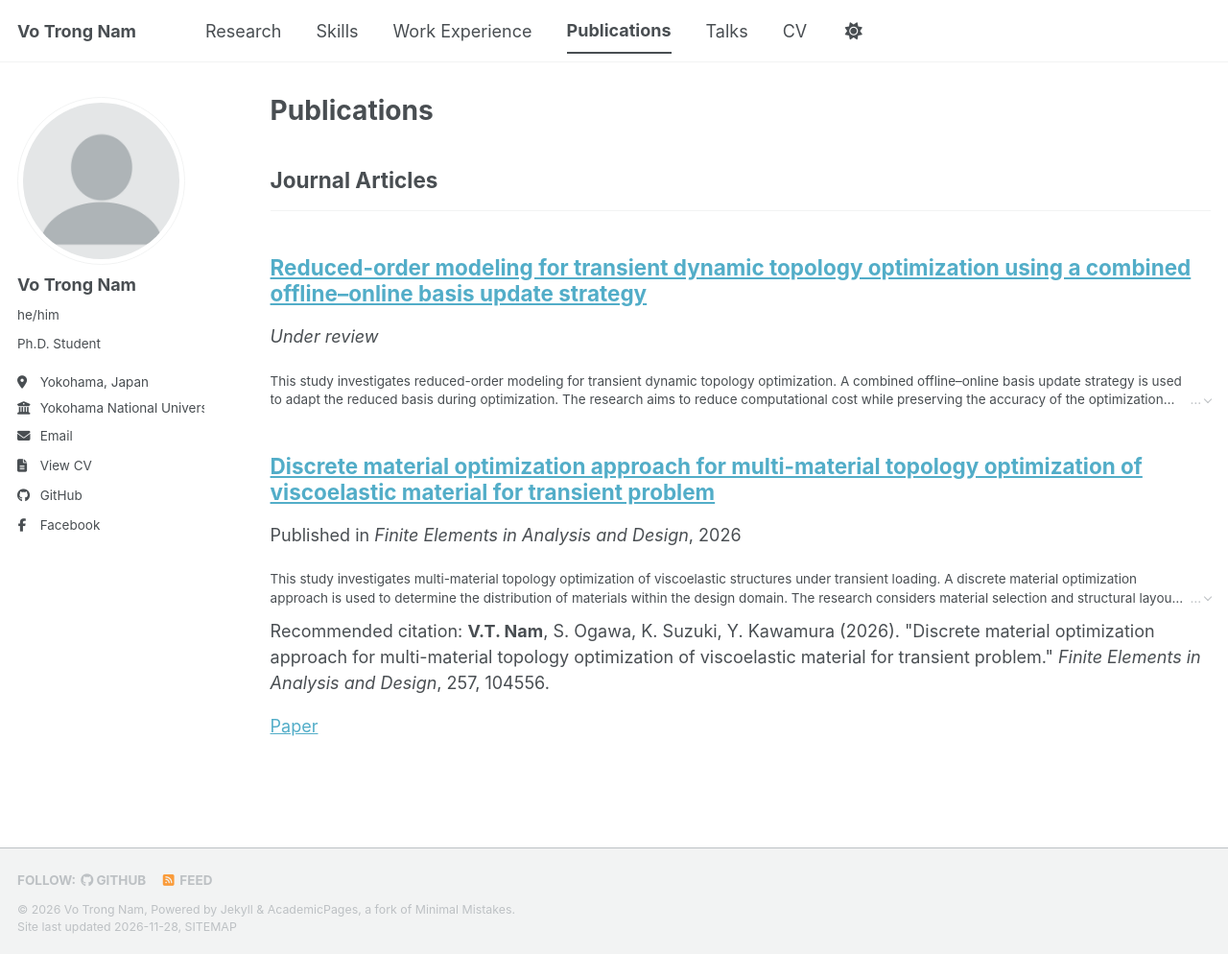
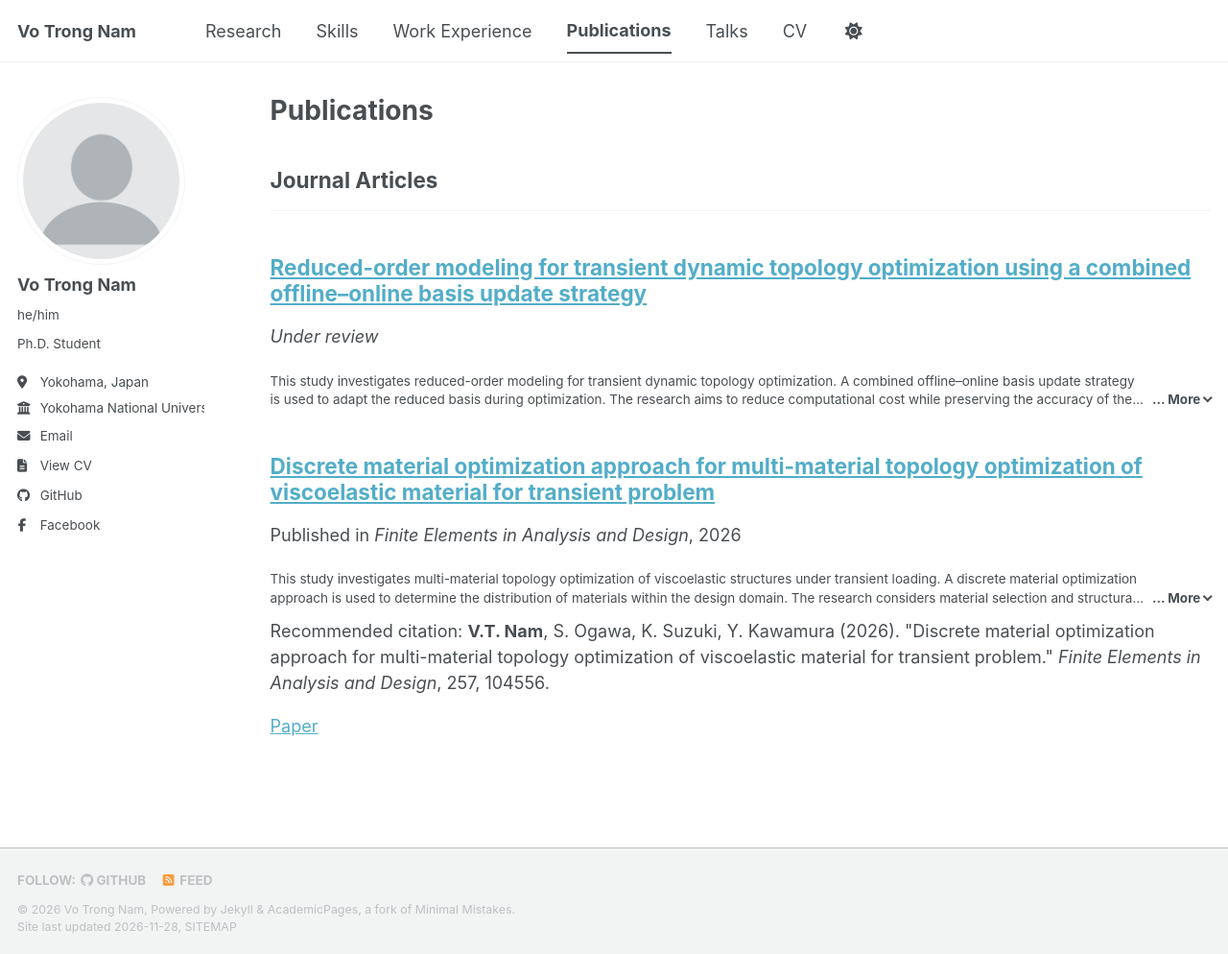
Before and after one commit to NamVo11/namvo11.github.io, a Jekyll site: the page built from _pages/publications.html, in a window 1280 px wide and 994 px high. Shown: the whole window at 96% size. Built offline with Jekyll 4.4.1, drawn with Linux system fonts in a browser that asks for light colours; a script bundle is joined from its source files by our own code; a style sheet for code colours, icons or effects is not loaded.

Commit message:
Improve visibility of publication overview toggle

```diff
--- a/_includes/publication-item.html
+++ b/_includes/publication-item.html
@@ -15,7 +15,7 @@
         <summary aria-label="Toggle publication overview">
           <span class="publication-overview__preview">{{ publication.overview | markdownify | strip_html | normalize_whitespace | escape }}</span>
           <span class="publication-overview__expanded-label">Overview</span>
-          <span class="publication-overview__toggle" aria-hidden="true"><span class="publication-overview__ellipsis">…</span> <span class="publication-overview__arrow"></span></span>
+          <span class="publication-overview__toggle" aria-hidden="true"><span class="publication-overview__ellipsis">…</span> <span class="publication-overview__more">More</span><span class="publication-overview__less">Less</span> <span class="publication-overview__arrow"></span></span>
         </summary>
         <div class="publication-overview__content">{{ publication.overview | markdownify }}</div>
       </details>
--- a/_sass/layout/_archive.scss
+++ b/_sass/layout/_archive.scss
@@ -284,23 +284,37 @@
   &__toggle {
     flex-shrink: 0;
     white-space: nowrap;
-    color: var(--global-text-color-light);
+    color: inherit;
+    font-weight: 700;
+  }
+
+  &__less {
+    display: none;
+  }
+
+  summary:hover .publication-overview__toggle {
+    text-decoration: underline;
   }
 
   &__arrow {
     display: inline-block;
-    width: 0.45em;
-    height: 0.45em;
-    border-right: 1.5px solid currentColor;
-    border-bottom: 1.5px solid currentColor;
+    width: 0.55em;
+    height: 0.55em;
+    border-right: 2.5px solid currentColor;
+    border-bottom: 2.5px solid currentColor;
     transform: rotate(45deg);
     vertical-align: 0.17em;
   }
 
   &[open] {
     .publication-overview__preview,
-    .publication-overview__ellipsis {
+    .publication-overview__ellipsis,
+    .publication-overview__more {
       display: none;
+    }
+
+    .publication-overview__less {
+      display: inline;
     }
 
     .publication-overview__expanded-label {
```
